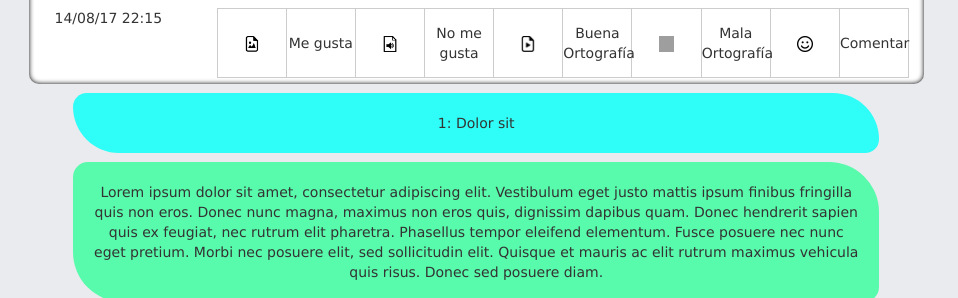
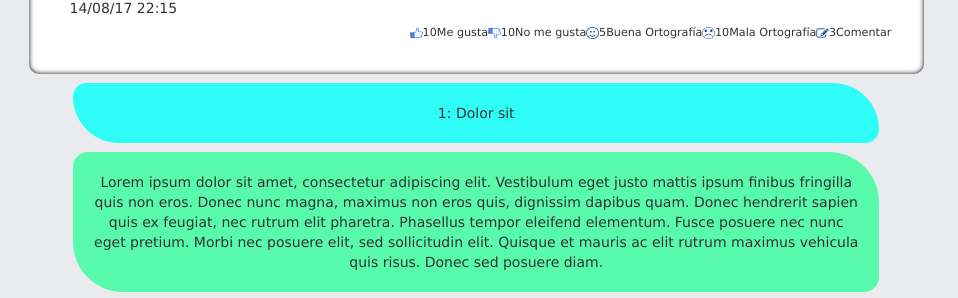
Before and after one commit to miguelangelmagdalena/PROYECTO_ATI_01_2017, a Python web app: template RedparaATI/RedparaATI_modulo_estado/templates/index.html in a window 1280 px wide. Shown: the part 1336-1634 px from the top of the page, without its empty margins (0-958 px from the left). Run offline with Jinja, Linux system fonts and the light colour scheme; the template is opened without the code that fills it, so the values that code supplies are empty; some libraries are stand-ins or nearby versions; grey boxes are pictures that could not be loaded.

Commit message:
Agregando detalles a la seccion de publicaciones

```diff
--- a/RedparaATI/RedparaATI_modulo_estado/static/css/style.css
+++ b/RedparaATI/RedparaATI_modulo_estado/static/css/style.css
@@ -109,26 +109,16 @@ footer {
 	width: 20%;
 }
 .tabla2 {
-    /*table-layout: auto;*/
     table-layout:fixed;
-	width: 100%;
     border-collapse: collapse;
-    width: 100%;
 }
 .tabla2 td {
-    border: 1px solid #ccc;
-}
-.tabla2 .absorbing-column {
-    width: 100%;
+    /*border: 1px solid #ccc;*/
 }
 .tabla{
 	display: inline-grid;
 }
-.tabla2{
-	/*text-align: right;
-	width: 100%;
-    height: 100%;*/
-}
+
 .icon-publicar{
 	height: 3.125em;
 	width: 3.125em;
@@ -203,7 +193,8 @@ footer {
 	height: 100%
 }
 .publicacion_barra_opciones_font{
-	font-size: 1em;
+	font-size: .8em;
+	margin-left: auto;
 }
 .publicacion_icon{
 	height: 1.125em;
--- a/RedparaATI/RedparaATI_modulo_estado/templates/index.html
+++ b/RedparaATI/RedparaATI_modulo_estado/templates/index.html
@@ -98,15 +98,20 @@
 								<div class="tabla flotar_derecha publicacion_barra_opciones2">
 									<table class="tabla2 publicacion_barra_opciones_font">
 										<tr>
-											<td><img class="publicacion_icon" src="../static/images/icon-image.png"></td>
+											<td><img class="publicacion_icon" src="../static/images/icon-megusta.png"></td>
+											<td>10</td>
 											<td>Me gusta</td>
-											<td><img class="publicacion_icon" src="../static/images/icon-audio-file.png"></td>
+											<td><img class="publicacion_icon" src="../static/images/icon-nomegusta.png"></td>
+											<td>10</td>
 											<td>No me gusta</td>
-											<td><img class="publicacion_icon" src="../static/images/icon-video-file.png"></td>
+											<td><img class="publicacion_icon" src="../static/images/icon-ortografia2.png"></td>
+											<td>5</td>
 											<td>Buena Ortografía</td>
-											<td><img class="publicacion_icon" src="../static/images/icon-enlace.png"></td>
+											<td><img class="publicacion_icon" src="../static/images/icon-ortografia1.png"></td>
+											<td>10</td>
 											<td>Mala Ortografía</td>
-											<td><img class="publicacion_icon" src="../static/images/icon-emoji.png"></td>
+											<td><img class="publicacion_icon" src="../static/images/icon-comentar.png"></td>
+											<td>3</td>
 											<td>Comentar</td>
 										</tr>
 								  </table>
```
Also changed, not shown: other parts of RedparaATI/RedparaATI_modulo_estado/static/css/style.css (+2 -2 lines), RedparaATI/RedparaATI_modulo_estado/static/images/icon-comentar.png (added), RedparaATI/RedparaATI_modulo_estado/static/images/icon-megusta.png (added), RedparaATI/RedparaATI_modulo_estado/static/images/icon-nomegusta.png (added), RedparaATI/RedparaATI_modulo_estado/static/images/icon-ortografia1.png (added), RedparaATI/RedparaATI_modulo_estado/static/images/icon-ortografia2.png (added).
